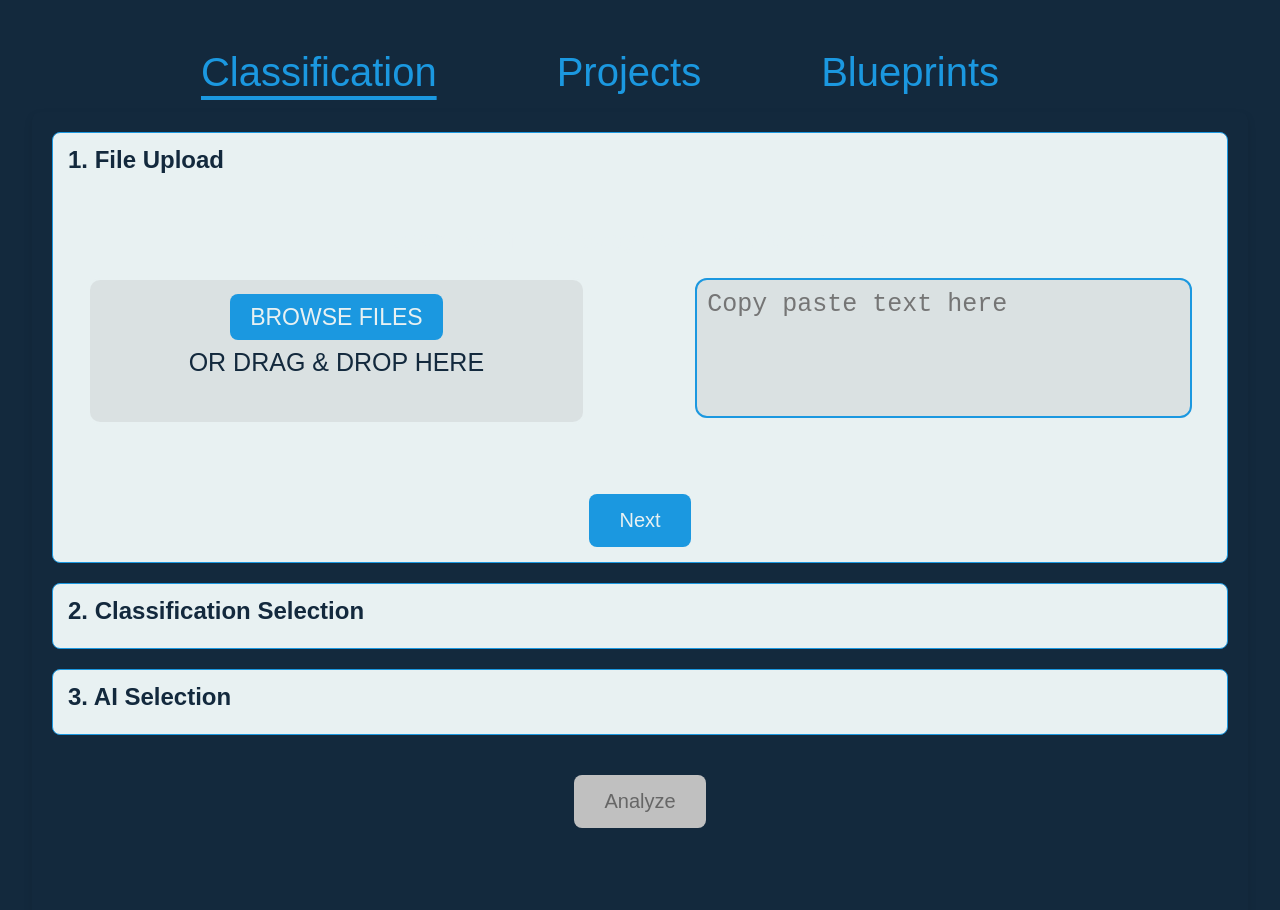
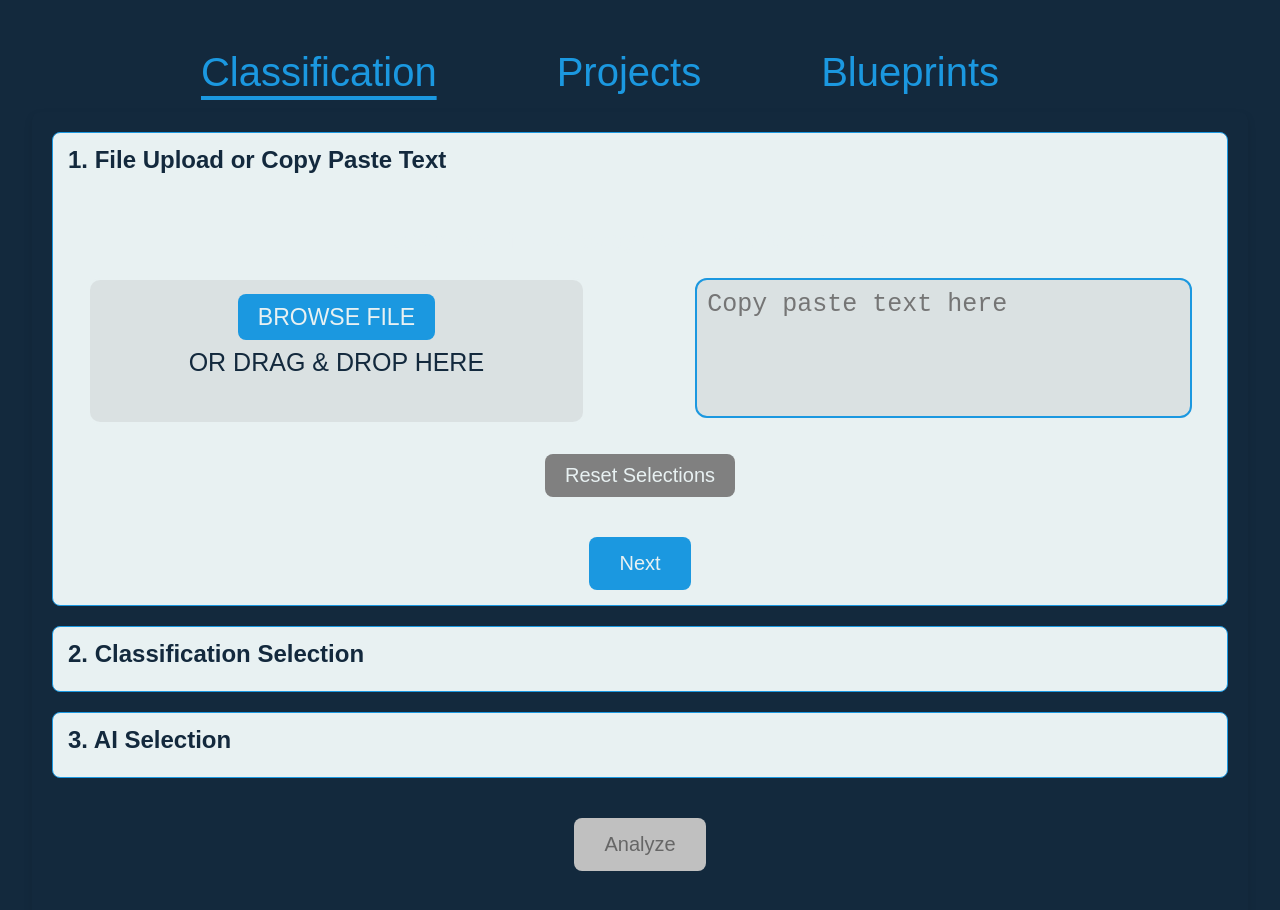
Before and after one commit to ProjectCED/CED-LLM, a React (Vite) app in the folder frontend/: page /app/classification in a window 1280 px wide. Shown: the top 910 px of the page. Built offline with nearby package versions, Linux system fonts and the light colour scheme.

Commit message:
Adjusted file upload and text input logic for improved usability

```diff
--- a/frontend/src/FileDownload.css
+++ b/frontend/src/FileDownload.css
@@ -72,6 +72,23 @@ textarea {
     margin: 0;
 }
 
+/* Reset button styling */
+.reset-button {
+    background-color: gray; /* Default color */
+    color: #e8f1f2;
+    font-size: 20px;
+    padding: 10px 20px;
+    border: none;
+    border-radius: 8px;
+    cursor: pointer;
+    transition: background-color 0.3s;
+}
+
+/* Change color on hover */
+.reset-button:hover {
+    background-color: rgb(95, 94, 94)
+}
+
 /* Responsive adjustments for smaller screens */
 @media (max-width: 768px) {
     .upload-wrapper {
--- a/frontend/src/FileDownload.jsx
+++ b/frontend/src/FileDownload.jsx
@@ -2,61 +2,79 @@ import React, { useState } from 'react';
 import './FileDownload.css';
 
 const FileDownload = ({ onFileUpload, onTextChange }) => {
+  console.log('FileDownload component loaded');
 
-  console.log('FileDownload component loaded');
   const [selectedFile, setSelectedFile] = useState(null);
   const [copiedText, setCopiedText] = useState('');
   const [isDragOver, setIsDragOver] = useState(false);
+  const [isLocked, setIsLocked] = useState(false);
 
-  // Handle file selection from input field
+  // Handle changes in the file input
   const handleFileChange = (event) => {
-    const file = event.target.files[0]; // Allow only one file
-    setSelectedFile(file);
-    setCopiedText(''); // Clear the copied text if a file is selected
-    console.log("File selected:", file);
-    onFileUpload([file]); // Send the file to the MultiStepForm component
+    const file = event.target.files[0];
+    if (file) {
+      setSelectedFile(file);
+      setCopiedText('');
+      setIsLocked(true);
+      console.log("File selected:", file);
+      onFileUpload([file]);
+    }
   };
 
-  // Handle changes to the text input area
+  // Handle changes in the text area
   const handleTextChange = (event) => {
-    const text = event.target.value; // Get the value from the event
+    const text = event.target.value;
     setCopiedText(text);
-    setSelectedFile(null); // Clear the file if text is entered
+    setSelectedFile(null);
+
+    // Lock fields if text is not empty
+    if (text.trim() !== '') {
+      setIsLocked(true);
+    }
     console.log("Text entered:", text);
-    onTextChange(text);  // Send the entered text to the MultiStepForm component
+    onTextChange(text);
   };
 
-   // Remove a specific file from the selected files list
-  const removeFile = () => {
-    setSelectedFile(null);
-  };
-
-  // Handle file drop (drag and drop functionality
+  // Handle files dropped onto the drop zone
   const handleDrop = (event) => {
     event.preventDefault();
     setIsDragOver(false);
-    const file = event.dataTransfer.files[0]; // Allow only one file
-    setSelectedFile(file);
-    setCopiedText(''); // Clear the copied text if a file is dropped
-    console.log("File dropped:", file);
-    onFileUpload(file);  // Update the file in MultiStepForm
+    const file = event.dataTransfer.files[0];
+    if (file) {
+      setSelectedFile(file);
+      setCopiedText('');
+      setIsLocked(true);
+      console.log("File dropped:", file);
+      onFileUpload([file]);
+    }
   };
 
-  // Handle drag-over event (when a file is being dragged over the drop zone)
+  // Handle drag-over state (called repeatedly when file is dragged over)
   const handleDragOver = (event) => {
     event.preventDefault();
     setIsDragOver(true);
   };
 
-  // Handle drag-leave event (when a file is dragged out of the drop zone)
+  // Handle the end of drag-over state (called when the file is no longer dragged over)
   const handleDragLeave = () => {
     setIsDragOver(false);
+  };
+
+  // Reset the selected file and text inputs
+  const resetSelections = () => {
+    setSelectedFile(null);
+    setCopiedText('');
+    onFileUpload([]);
+    onTextChange('');
+    setIsLocked(false);
   };
 
   return (
     <div className="container">
       <h2>Download file or copy paste text for analysis</h2>
       <div className="upload-wrapper">
+
+        {/* File upload section */}
         <div
           className={`file-upload ${isDragOver ? 'drag-over' : ''}`}
           onDragOver={handleDragOver}
@@ -68,41 +86,40 @@ const FileDownload = ({ onFileUpload, onTextChange }) => {
             onChange={handleFileChange}
             style={{ display: 'none' }}
             id="file-input"
-            disabled={copiedText.length > 0} // Disable file input if there's text
+            disabled={isLocked}
           />
           <label htmlFor="file-input">
-            BROWSE FILES
+            BROWSE FILE
           </label>
           <p className="drag-drop-text">OR DRAG & DROP HERE</p>
+          {/* Display selected file name */}
           {selectedFile && (
             <div className="file-info">
               <ul>
-              <li>
+                <li>
                   <span className="file-name">{selectedFile.name}</span>
-                  <span
-                    className="remove-file"
-                    onClick={removeFile}
-                    title="Remove file"
-                  >
-                    &#10005;
-                  </span>
                 </li>
               </ul>
             </div>
           )}
         </div>
 
+        {/* Text upload section */}
         <div className="text-upload">
           <textarea
             placeholder="Copy paste text here"
             rows="4"
             value={copiedText}
             onChange={handleTextChange}
-            disabled={selectedFile !== null} // Disable textarea if a file is selected
+            disabled={isLocked && copiedText.trim() === ''}
           />
         </div>
       </div>
 
+      {/* Button to reset both file and text inputs */}
+      <button className="reset-button" onClick={resetSelections}>
+        Reset Selections
+      </button>
     </div>
   );
 };
--- a/frontend/src/MultiStepForm.jsx
+++ b/frontend/src/MultiStepForm.jsx
@@ -21,12 +21,22 @@ const MultiStepForm = () => {
 
   // Update selected files state
   const handleFileUpload = (files) => {
-    setSelectedFiles(files);
+    if (files.length > 0) {
+      setSelectedFiles(files);
+      setCopiedText('');
+    } else {
+      setSelectedFiles([]);
+    }
   };
 
   // Update copied text state
   const handleTextChange = (text) => {
-    setCopiedText(text);
+    if (text.trim() !== '') {
+      setCopiedText(text);
+      setSelectedFiles([]);
+    } else {
+      setCopiedText('');
+    }
   };
 
   // Handle analyze button click, navigate to the projects page
@@ -116,21 +126,35 @@ const MultiStepForm = () => {
     setCurrentStep(4);
   };
 
+  const resetSelections = () => {
+    setSelectedFiles([]);
+    setCopiedText('');
+    setSelectedClassification(null);
+    setSelectedAI(null);
+    setSelectedBlueprint(null);
+  };
+
   return (
     <div className="multi-step-form">
-      {/* Step 1: File Upload */}
+      {/* Step 1: File upload or copy-paste text */}
       <div className="step">
-      <div className="step-header">
+        <div className="step-header">
           <h2 className={`step-title ${currentStep === 1 ? 'active' : ''}`}>
-            1. File Upload
+            1. File Upload or Copy Paste Text
           </h2>
           {allStepsCompleted && currentStep !== 1 && (
-            <button className="edit-button" onClick={() => handleEditClick(1)}>Edit</button>
+            <button className="edit-button" onClick={() => handleEditClick(1)}>
+              Edit
+            </button>
           )}
         </div>
         {currentStep === 1 && (
           <div className="step-content">
-            <FileDownload onFileUpload={handleFileUpload} onTextChange={handleTextChange} />
+            <FileDownload
+              onFileUpload={handleFileUpload}
+              onTextChange={handleTextChange}
+              isEditing={isEditing} // Pass isEditing prop to FileDownload
+            />
             {isEditing ? (
               <button className="multiform-save-button" onClick={handleSaveClick}>Save</button>
             ) : (
@@ -138,7 +162,7 @@ const MultiStepForm = () => {
             )}
           </div>
         )}
-        {stepCompleted >= 1 && selectedFiles.length > 0 &&(
+        {stepCompleted >= 1 && selectedFiles.length > 0 && (
           <div className="step-summary">
             <p>Selected Files:</p>
             <div className="file-list">
@@ -159,20 +183,23 @@ const MultiStepForm = () => {
 
       {/* Step 2: Classification Selection */}
       <div className="step">
-      <div className="step-header">
+        <div className="step-header">
           <h2 className={`step-title ${currentStep === 2 ? 'active' : ''}`}>
             2. Classification Selection
           </h2>
           {allStepsCompleted && currentStep !== 2 && (
-            <button className="edit-button" onClick={() => handleEditClick(2)}>Edit</button>
+            <button className="edit-button" onClick={() => handleEditClick(2)}>
+              Edit
+            </button>
           )}
         </div>
         {currentStep === 2 && (
           <div className="step-content">
             <ClassificationSelection
               selectedClassification={selectedClassification}
-              onSelectClassification={handleClassificationSelection} // Pass handler to update classification
+              onSelectClassification={handleClassificationSelection}
               onSelectBlueprint={handleBlueprintSelection}
+              isLocked={isEditing} // Pass isLocked prop to ClassificationSelection
             />
             {isEditing ? (
               <button className="multiform-save-button" onClick={handleSaveClick}>Save</button>
@@ -184,24 +211,26 @@ const MultiStepForm = () => {
         {stepCompleted >= 2 && (
           <div className="step-summary">
             <p>{selectedClassification}</p>
-            {selectedBlueprint && <p>{selectedBlueprint}</p>} {/* Show selected blueprint */}
+            {selectedBlueprint && <p>{selectedBlueprint}</p>}
           </div>
         )}
       </div>
 
       {/* Step 3: AI selection */}
       <div className="step">
-      <div className="step-header">
+        <div className="step-header">
           <h2 className={`step-title ${currentStep === 3 ? 'active' : ''}`}>
             3. AI Selection
           </h2>
           {allStepsCompleted && currentStep !== 3 && (
-            <button className="edit-button" onClick={() => handleEditClick(3)}>Edit</button>
+            <button className="edit-button" onClick={() => handleEditClick(3)}>
+              Edit
+            </button>
           )}
         </div>
         {currentStep === 3 && (
           <div className="step-content">
-           <AISelection selectedAI={selectedAI} onSelectAI={handleAISelection} />
+            <AISelection selectedAI={selectedAI} onSelectAI={handleAISelection} isLocked={isEditing} />
             {isEditing ? (
               <button className="multiform-save-button" onClick={handleSaveClick}>Save</button>
             ) : (
```
